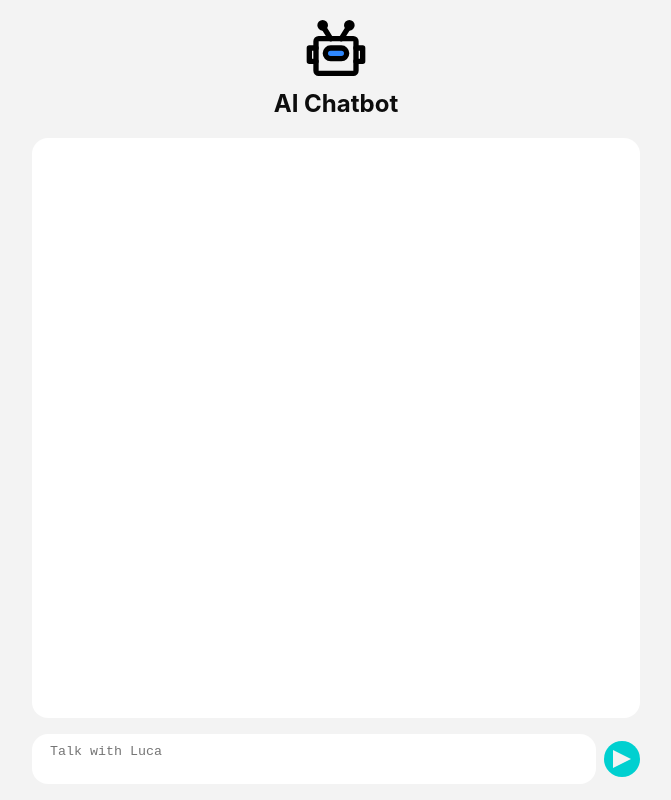
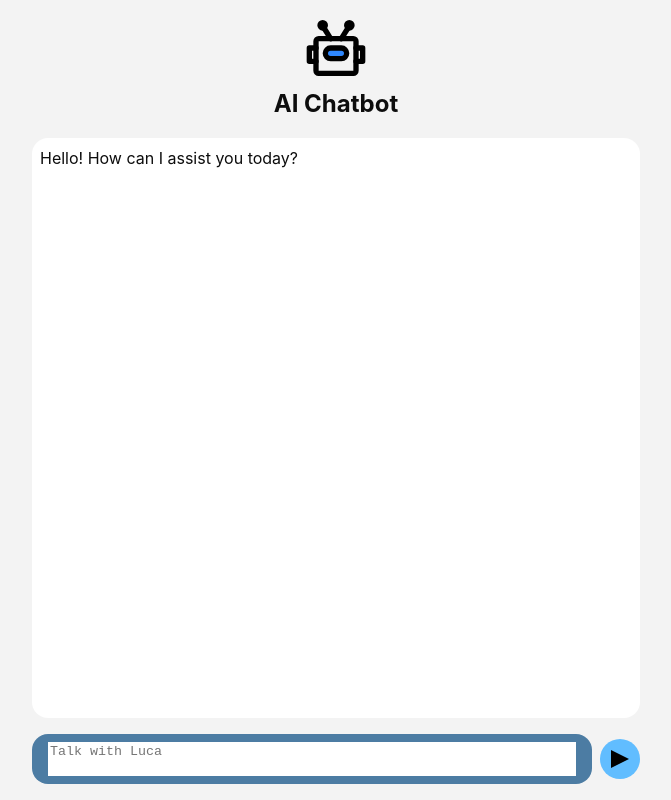
Before and after one commit to WafryAhamed/Luca, a React (Vite) app: page / in a window 1280 px wide. Shown: the whole page, without its empty margins (304-975 px from the left). Built offline with nearby package versions, Linux system fonts and the light colour scheme.

Commit message:
userChatResponse

```diff
--- a/src/App.jsx
+++ b/src/App.jsx
@@ -34,6 +34,9 @@ import styles from './App.module.css';
 function App() {
   const [messages, setMessages] = useState([]);
 
+function handleContentSend(content){
+ setMessages((prevMessages) => [...prevMessages, { role: 'user', content }]);}
+
   return (
     <div className={styles.App}>
       <header className={styles.Header}>
@@ -43,7 +46,7 @@ function App() {
       <div className={styles.ChatContainer}>
         <Chat messages={messages} />
       </div>
-      <Controls />
+      <Controls onSend={handleContentSend}/>
     </div>
   );
 }
--- a/src/components/Chat/Chat.jsx
+++ b/src/components/Chat/Chat.jsx
@@ -1,8 +1,14 @@
 import styles from './Chat.module.css';
+
+const WELCOME_MESSAGE = {
+  role: 'assistant',
+  content: 'Hello! How can I assist you today?',
+};
+
 export function Chat({ messages }) {
   return (
     <div className ={styles.Chat}>
-      {messages.map(({ role, content }, index) => (
+      {[WELCOME_MESSAGE,...messages].map(({ role, content }, index) => (
         <div key={index} className={styles.messages}  data-role={role}>
           {content}
         </div>
--- a/src/components/Controls/Controls.jsx
+++ b/src/components/Controls/Controls.jsx
@@ -1,13 +1,45 @@
+import { useState } from 'react';
 import styles from './Controls.module.css';
-export function Controls() {
+
+export default function Controls({ onSend }) {
+  const [content, setContent] = useState("");
+
+  function handleContentChange(event) {
+    setContent(event.target.value);
+  }
+
+  // ✅ Renamed: this function SENDS the message
+  function handleSend() {
+    if (content.trim().length > 0) {
+      onSend(content);
+      setContent("");
+    }
+  }
+
+  // ✅ Renamed: this handles Enter key
+  function handleKeyDown(event) {
+    if (event.key === 'Enter' && !event.shiftKey) {
+      event.preventDefault();
+      handleSend(); // ✅ calls the send function
+    }
+  }
+
   return (
-
-
-      <div className={styles.Controls}>
+    <div className={styles.Controls}>
       <div className={styles.TextAreaContainer}>
-        <textarea  className={styles.TextArea}  placeholder="Talk with Luca" />
+        <textarea
+          className={styles.TextArea}
+          placeholder="Talk with Luca"
+          value={content}
+          onChange={handleContentChange}
+          onKeyDown={handleKeyDown}  // ✅ use key handler here
+        />
       </div>
-       <button className={styles.Button}>
+      <button
+        className={styles.Button}
+        onClick={handleSend}  // ✅ use send function here
+        type="button"
+      >
         <SendIcon />
       </button>
     </div>
@@ -23,11 +55,7 @@ function SendIcon() {
       width="24px"
       fill="#5f6368"
     >
-        <path d="M120-120v-720l720 360-720 360Z" />
-
+      <path d="M120-120v-720l720 360-720 360Z" />
     </svg>
   );
 }
-
-
-export default Controls;
--- a/src/components/Controls/Controls.module.css
+++ b/src/components/Controls/Controls.module.css
@@ -10,7 +10,7 @@
   padding: 8px 16px;
   line-height: 0;
   border-radius: 16px;
-  background: #ffffff;
+  background: #4c7ca3;
 }
 
 .TextArea {
@@ -26,14 +26,14 @@
   display: flex;
   justify-content: center;
   align-items: center;
-  width: 36px;
-  height: 36px;
+  width: 40px;
+  height: 40px;
   border: none;
   border-radius: 50%;
   outline: none;
-  background: #00d0d0;
+  background: #61bdff;
 }
 
 .Button svg {
-  fill: #f3f3f3;
+  fill: #000000;
 }
```
